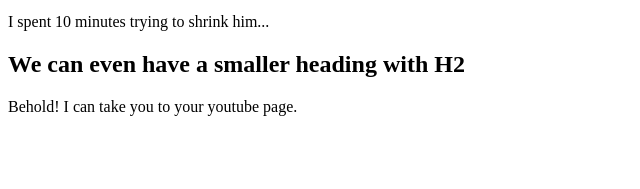
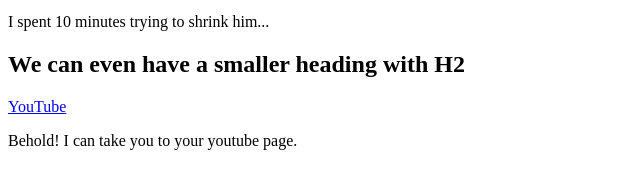
Before and after one commit to ziraldom/ziraldom.github.io, a plain HTML site: page index.html in a window 1280 px wide. Shown: the part 521-710 px from the top of the page, without its empty margins (0-640 px from the left). Drawn offline with Linux system fonts and the light colour scheme.

Commit message:
Forgot anchor text - Hyperlink test 2

```diff
--- a/index.html
+++ b/index.html
@@ -11,7 +11,7 @@
     <p> This is some text to test it.</p>
     <p>I spent 10 minutes trying to shrink him...</p>
     <h2>We can even have a smaller heading with H2</h2>
-    <a href="https://www.youtube.com/"></a>
+    <a href="https://www.youtube.com/">YouTube</a>
     <p>Behold! I can take you to your youtube page.</p>
 </body>
 </html>
```
